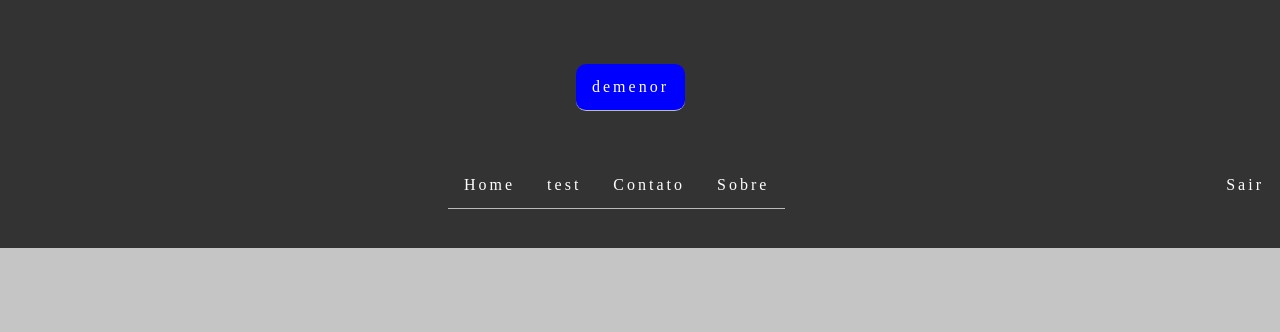
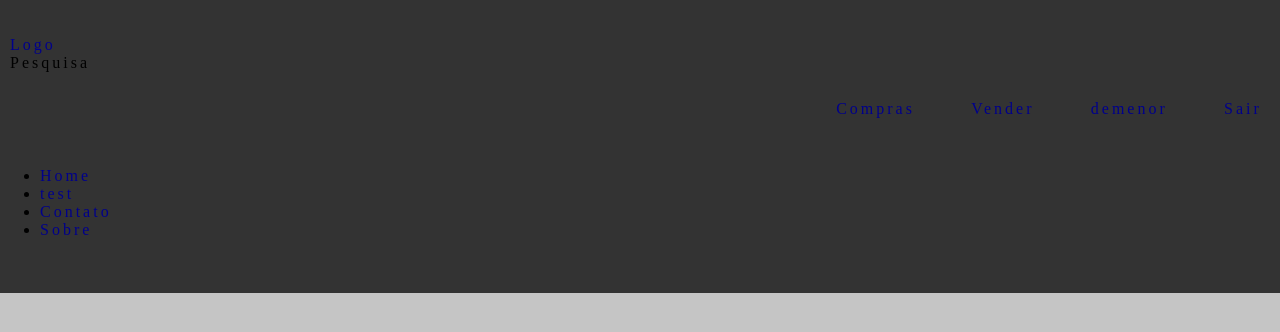
Before and after one commit to MrFahrenhei/agroyellow, a PHP site: page /home.php in a window 1280 px wide. Shown: the top 332 px of the page. Run offline with PHP 8.4, Linux system fonts and the light colour scheme; a user stored in the database is signed in.

Commit message:
css da home

```diff
--- a/navbar.php
+++ b/navbar.php
@@ -1,26 +1,26 @@
 
 <link rel="stylesheet" href="styles/navbar.css">
-<ul style="padding:5% 0% 2% 45%; !important">
-  <?php  if ($_SESSION['nome'] == true){
-      echo '<li style="background-color: blue;border-radius: 10px; !important"><a href="perfil.php">'.$_SESSION['nome'].'</a></li>';
-   }?>
-</ul>
-<ul>
-  <li><a href="#home">Home</a></li>
-  <li><a href="#contact">test</a></li>
-  <li><a href="#contact">Contato</a></li>
-  <li><a href="#about">Sobre</a></li>
 
-  <?php
-    if ($_SESSION['nome'] == true) {
-        echo '<li style="float:right; border: none;!important"><a href="logout.php">Sair</a></li>
-        ';
-    }
-    ?>
-    <?php
-          if (isset($_SESSION['user'])) {
-            echo '
-            <li><a>Painel Usuário</a></li>
-            ' ;
-          }     ?>
-</ul>
+<div id="navPrincipal" class="menuContainer fixed">
+  <div id="menuMaior">
+      <a href="">Logo</a>
+      <div id="pesqusia">Pesquisa</div>
+      <div class="canto">
+          <a href="#home">Compras</a>
+          <a href="#contact">Vender</a>
+          <?php
+            if ($_SESSION['nome'] == true) {
+            echo'<a style=" !important"  href="perfil.php">'.$_SESSION['nome'].'</a>';
+            echo '<a style="float:right; border: none;!important" href="logout.php">Sair</a>';}
+          ?>
+      </div>
+  </div>
+  <div id="menuMenor">
+    <ul>
+        <li><a href="#home">Home</a></li>
+        <li><a href="#contact">test</a></li>
+        <li><a href="#contact">Contato</a></li>
+        <li><a href="#about">Sobre</a></li>
+        </ul>
+  </div>
+</div>
--- a/php/valida.controller.php
+++ b/php/valida.controller.php
@@ -10,8 +10,9 @@
   $stm->bindParam(':nome', $nome);
   $stm->bindParam(':senha', $senhash);
 	$stm->execute();
+  $mensagem = 'Bem vindo';
 if($stm->rowCount()>0){
-    $mensagem = 'Bem vindo';
+
     foreach ($stm as $key => $value) {
       echo '
       <div id="mensagem">
--- a/styles/navbar.css
+++ b/styles/navbar.css
@@ -3,26 +3,42 @@ body{
     padding: none;
     letter-spacing: 3px;
 }
-ul {
+#navPrincipal{
+  width:100%;
+  min-height: 70px;
+  margin: 0;
+  padding: 2% 0% 3% 0%;
+  float: right;
+  background-color: #333;
+}
+#menuMaior{
+  display: inline-block;
+  width: 100%;
+  min-height: 80px;
+  max-height: 189px;
+  padding: 10px 10px 5px;
+  margin: 0;
+  justify-content: center;
+}
+.canto{
+  padding:0% 0% 0% 80%;
+  display: flex;
+  align-items: center;
+  justify-content: flex-end;
+}
+.canto a{
+  padding:1%;
+  margin: 10%;
+  text-decoration: none;
+}
 
-    position:sticky;
-    list-style-type: none;
-    margin: 0;
-    padding: 2% 0% 3% 35%;
-    overflow: hidden;
-    background-color: #333;
-
-  }
-
-  li {
-    display:inline;
-    float: left;
+/*  li {
+    display:inline-block;
     border-bottom: 1px solid #bbb;
   }
 li:last-child{
     border-right: none;
 }
-
   li a {
     display: block;
     color: white;
@@ -30,11 +46,6 @@ li:last-child{
     padding: 14px 16px;
     text-decoration: none;
   }
-
   li a:hover:not(.active) {
     background-color: #111;
-  }
-
-  .active {
-    background-color: #ffd300;
-  }
+  }*/
```
Lines whose indentation alone changed are shown as unchanged.
